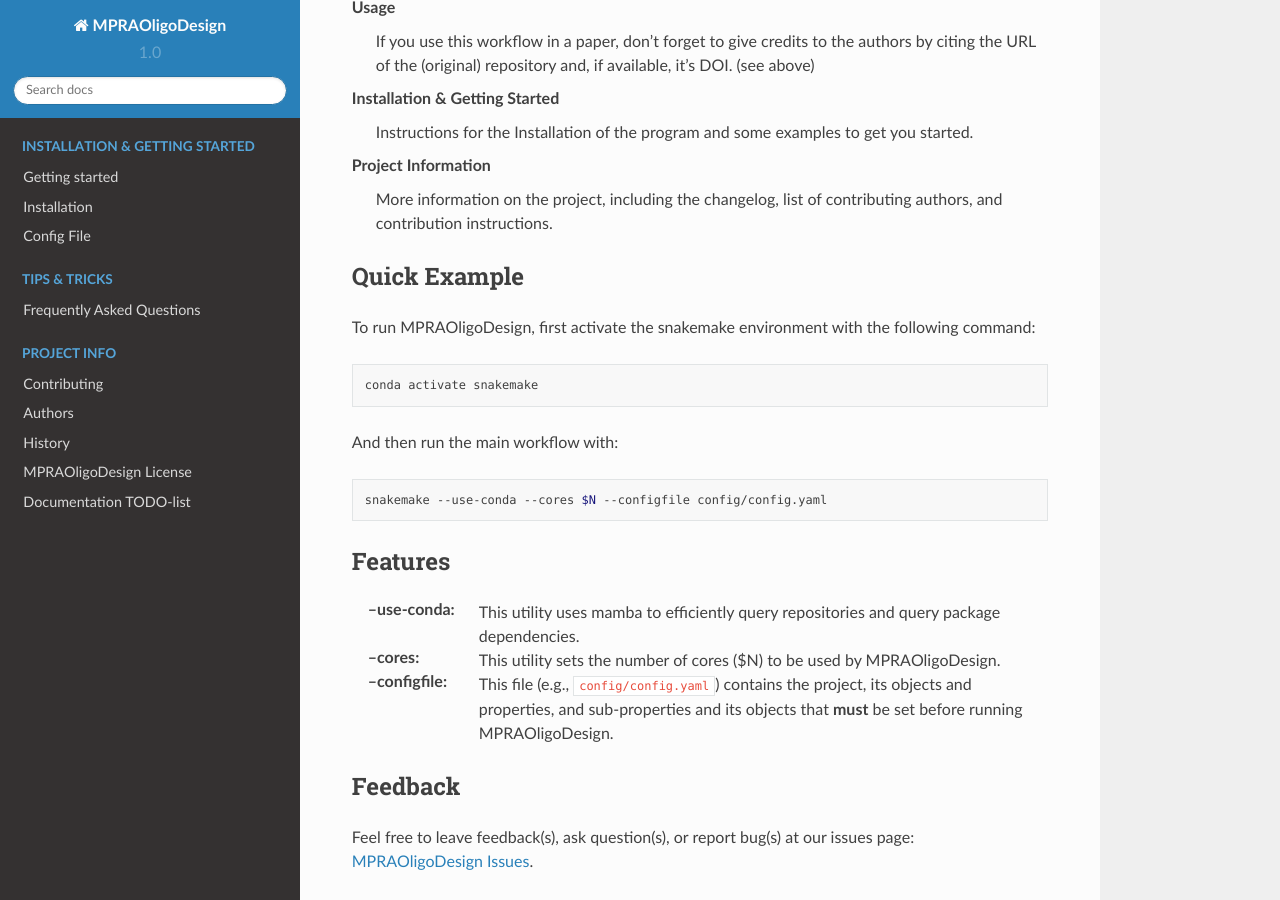
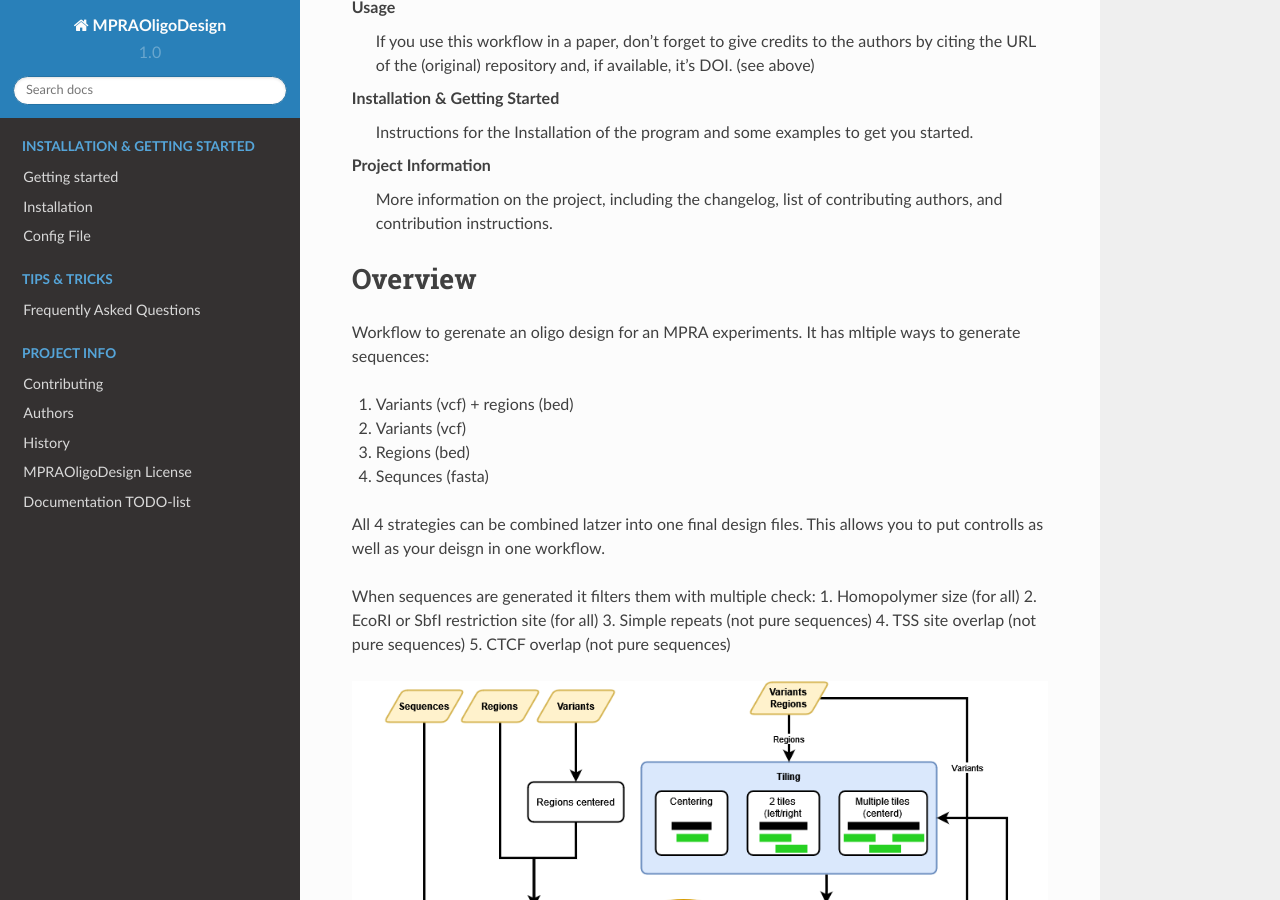
Before and after one commit to kircherlab/MPRAOligoDesign, a Sphinx documentation site: the page built from docs/index.rst, in a window 1280 px wide and 900 px high, scrolled down 490 px. Built offline with Sphinx 7.4.7 and the Read the Docs theme 2.0.0, drawn with Linux system fonts in a browser that asks for light colours; formulas are drawn with MathJax 3.

Commit message:
docs: overview

```diff
--- a/docs/index.rst
+++ b/docs/index.rst
@@ -32,6 +32,29 @@
 
 Project Information
     More information on the project, including the changelog, list of contributing authors, and contribution instructions.
+
+=====================
+Overview
+=====================
+
+Workflow to gerenate an oligo design for an MPRA experiments. It has mltiple ways to generate sequences:
+
+1. Variants (vcf) + regions (bed)
+2. Variants (vcf)
+3. Regions (bed)
+4. Sequnces (fasta)
+
+All 4 strategies can be combined latzer into one final design files. This allows you to put controlls as well as your deisgn in one workflow.
+
+When sequences are generated it filters them with multiple check:
+1. Homopolymer size (for all)
+2. EcoRI or SbfI restriction site  (for all)
+3. Simple repeats (not pure sequences)
+4. TSS site overlap (not pure sequences)
+5. CTCF overlap (not pure sequences)
+
+
+.. image:: MPRAOligoDesign.png
 
 -------------
 Quick Example
```
Also changed, not shown: README.md (+1 -0 lines).
